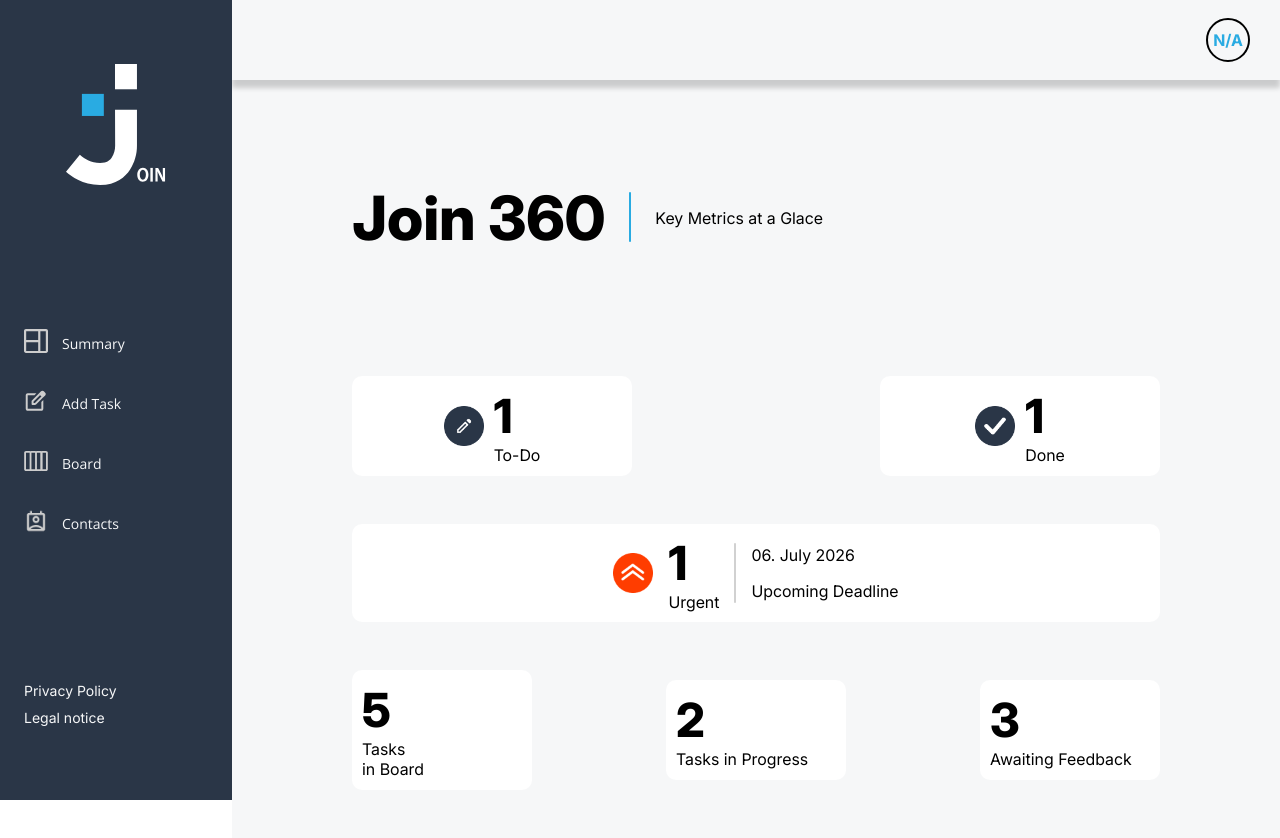
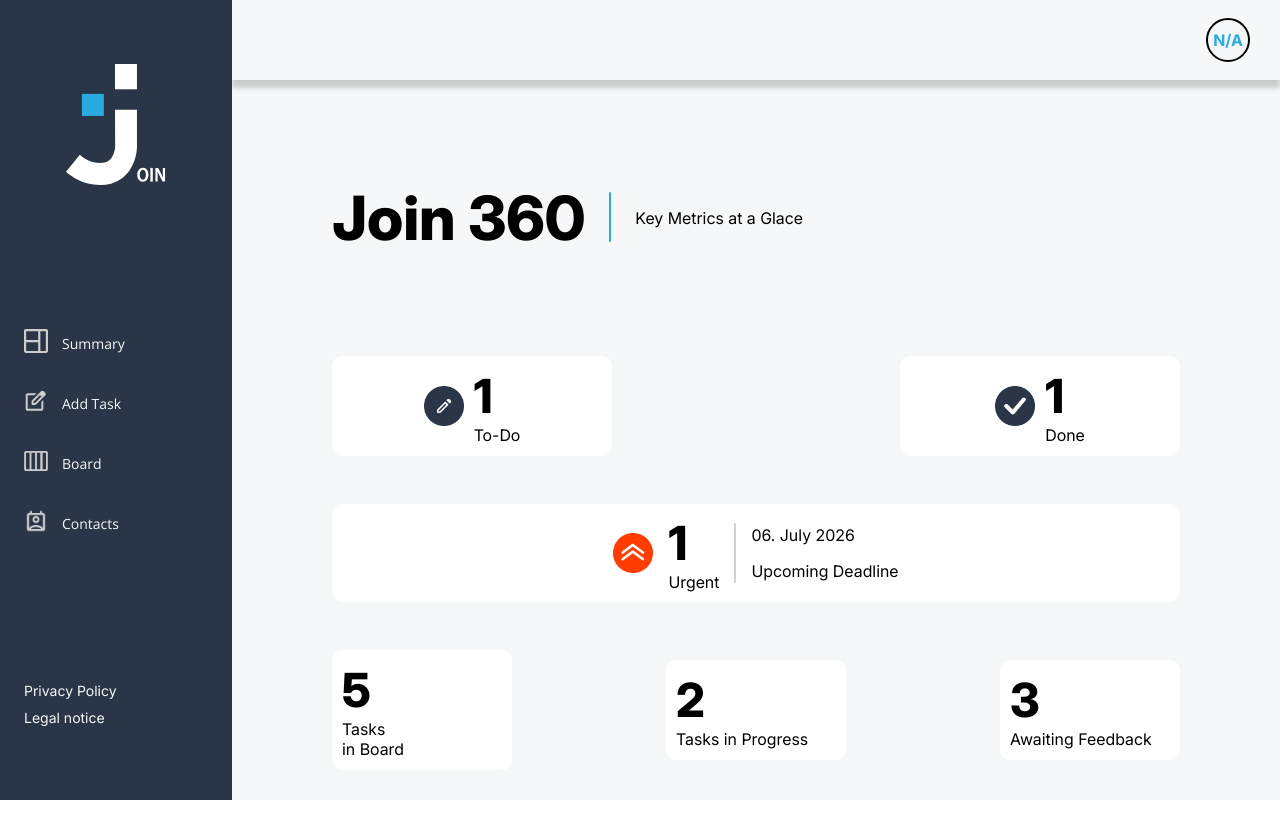
Before and after one commit to Rudibert-Code/join, an Angular app: page /summary in a window 1280 px wide. Shown: the top 838 px of the page. After the commit the page ends 800 px from the top, so only its background shows below. Built offline with nearby package versions, Linux system fonts and the light colour scheme; no server answers; the database is empty.

Commit message:
fixed some issues on responsive summary

```diff
--- a/src/app/pages/summary/summary.scss
+++ b/src/app/pages/summary/summary.scss
@@ -25,7 +25,7 @@
 
 .column {
   flex-direction: column;
-  gap: 32px;
+  gap: 24px;
 }
 
 .upper-section {
@@ -115,9 +115,9 @@
 }
 
 .main-wrapper {
-  padding: 20px;
+  padding: 20px 20px 0;
   background-color: $main-white;
-  height: 100%;
+  max-height: 100vh;
 }
 
 .main-positioning {
@@ -128,7 +128,7 @@
 
 @media (min-width: 620px) {
   .main-wrapper {
-    padding: 100px 80px;
+    padding: 20px 80px 0;
   }
 
   .infobox-low {
@@ -140,7 +140,8 @@
 
 @media (min-width: 1024px) {
   .main-wrapper {
-    padding: 100px 120px 0;
+    padding: 100px 100px 0;
+    height: calc(100% - 80px);
   }
 
   .reverse {
@@ -164,7 +165,7 @@
   }
 
   .main-positioning {
-    margin-top: 120px;
+    margin-top: 100px;
   }
 
   .infobox-up {
@@ -182,7 +183,7 @@
 
 @media (min-width: 1439px) {
   .main-wrapper {
-    padding: 100px 180px;
+    padding: 100px 180px 0;
   }
 
   .reverse {
```
